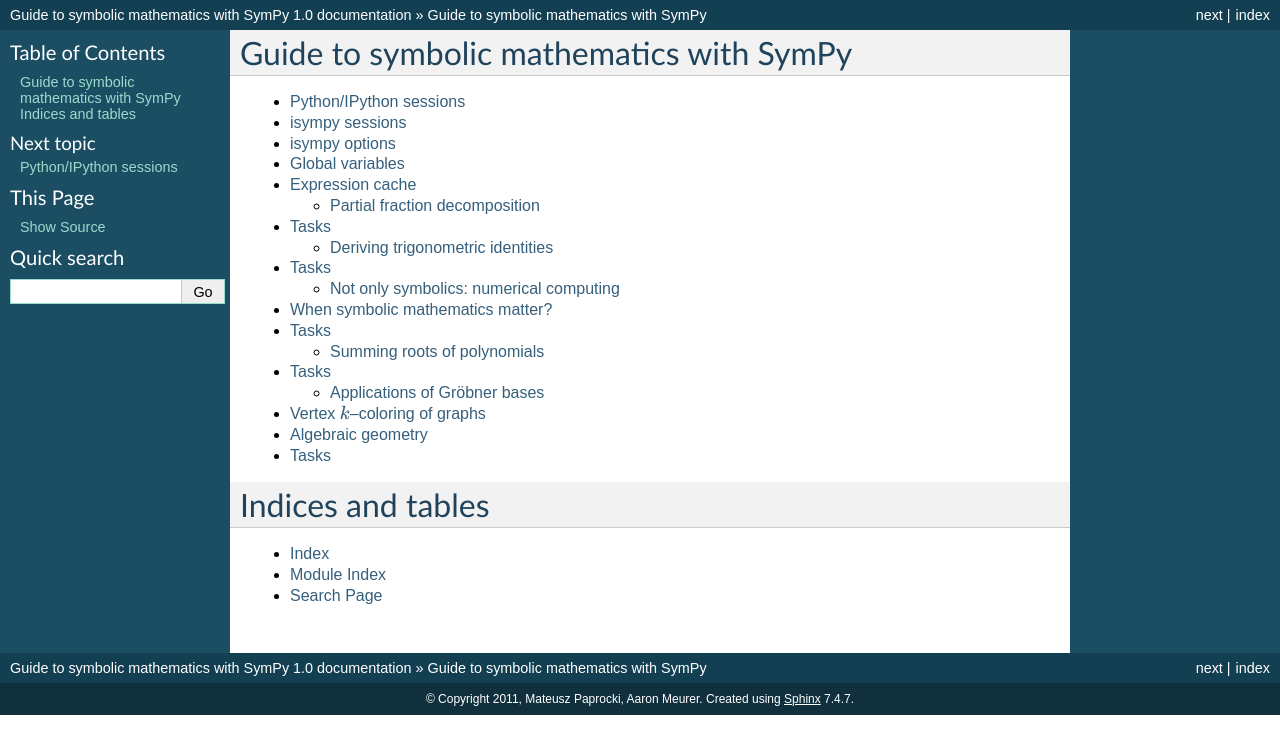
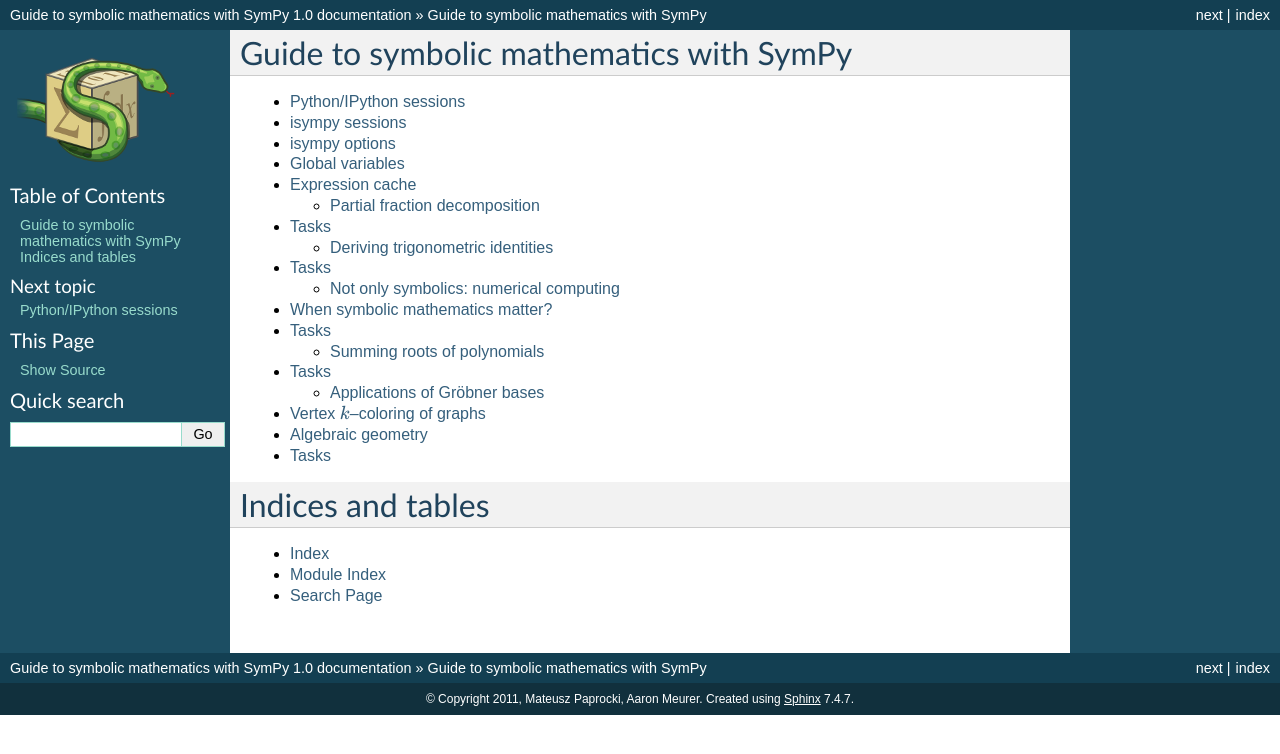
Before and after one commit to sympy/scipy-2016-tutorial, a Sphinx documentation site: the page built from source/index.rst, in a window 1280 px wide. Shown: the top 754 px of the page. Built offline with Sphinx 7.4.7, drawn with Linux system fonts in a browser that asks for light colours.

Commit message:
Added SymPy's logo to the sidebar

```diff
--- a/source/conf.py
+++ b/source/conf.py
@@ -120,7 +120,7 @@ html_theme = 'default'
 
 # The name of an image file (relative to this directory) to place at the top
 # of the sidebar.
-#html_logo = None
+html_logo = "_static/sympy-logo.png"
 
 # The name of an image file (within the static path) to use as favicon of the
 # docs.  This file should be a Windows icon file (.ico) being 16x16 or 32x32
```
Also changed, not shown: source/_static/sympy-logo.png (added).
